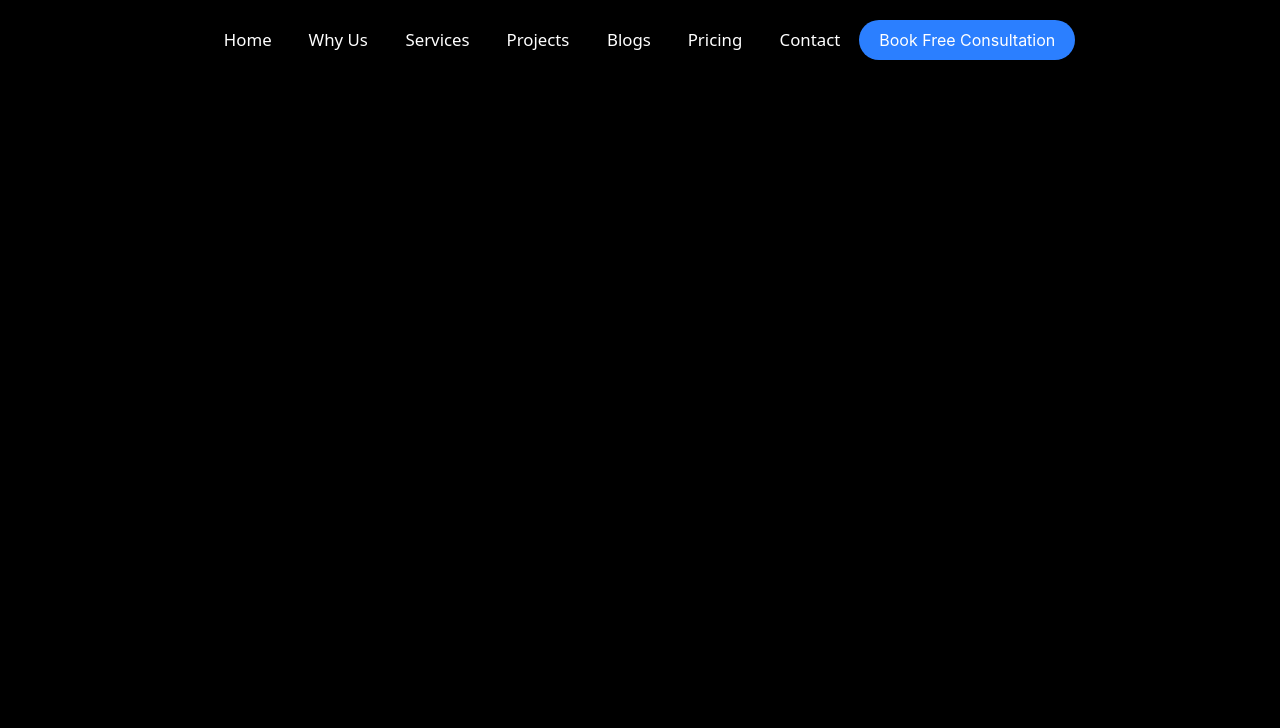
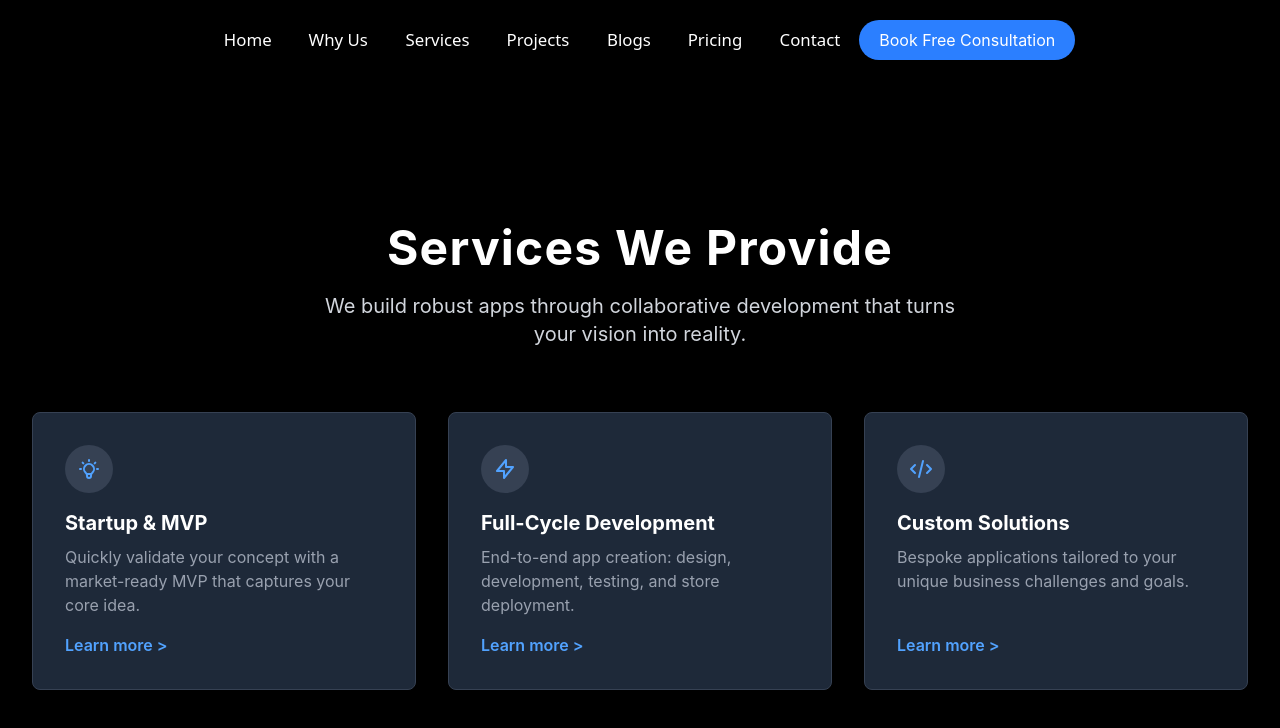
Before and after one commit to maharshiicodes/saas-clone, a React (Vite) app: page /services in a window 1280 px wide. Shown: the top 728 px of the page. Built offline with nearby package versions, Linux system fonts and the light colour scheme.

Commit message:
Service Page done

```diff
--- a/src/App.jsx
+++ b/src/App.jsx
@@ -5,6 +5,7 @@ import InfiniteScroll from './components/InfiniteScroll';
 import HomePage from './pages/HomePage';
 import { Routes, Route } from 'react-router-dom';
 import WhyUs from './components/WhyUs';
+import Services from './components/Services';
 
 function App() {
   return (
@@ -14,6 +15,7 @@ function App() {
         <Routes>
           <Route path="/" element={<HomePage />} />
           <Route path="/why-us" element={<WhyUs />}></Route>
+          <Route path="/services" element={<Services />}></Route>
         </Routes>
       </main>
     </div>
--- /dev/null
+++ b/src/components/Services.jsx
@@ -0,0 +1,42 @@
+import React from "react";
+
+function Services(){
+    return(
+        <div className='bg-black py-20 px-4'>
+        <div className='flex flex-col  items-center text-center'>
+           <h1 className='text-white text-5xl tracking-wide font-bold'>Services We Provide</h1>
+           <p className='text-gray-300 mt-5 text-xl max-w-2xl'>We build robust apps through collaborative development that turns your vision into reality.</p>
+            <div className='flex flex-wrap items-stretch justify-center mt-16 gap-8 text-white'>
+               <div className='group flex flex-col items-start bg-gray-800 border border-gray-700 p-8 rounded-lg shadow-md w-full max-w-sm text-left transition-transform duration-300 hover:scale-105 hover:bg-white'>
+                        <div className="p-3 mb-4 bg-gray-700 rounded-full group-hover:bg-blue-100">
+                             <svg xmlns="http://www.w.org/2000/svg" className="h-6 w-6 text-blue-400" fill="none" viewBox="0 0 24 24" stroke="currentColor"><path strokeLinecap="round" strokeLinejoin="round" strokeWidth={2} d="M9.663 17h4.673M12 3v1m6.364 1.636l-.707.707M21 12h-1M4 12H3m3.343-5.657l-.707-.707m2.828 9.9a5 5 0 117.072 0l-.548.547A3.374 3.374 0 0014 18.469V19a2 2 0 11-4 0v-.531c0-.895-.356-1.754-.988-2.386l-.548-.547z" /></svg>
+                        </div>
+                        <h4 className='text-white text-xl font-bold mb-2 group-hover:text-black'>Startup & MVP</h4>
+                        <p className='text-gray-400 mb-4 group-hover:text-black'>Quickly validate your concept with a market-ready MVP that captures your core idea.</p>
+                        <a href="#" className='text-blue-400 font-semibold mt-auto group-hover:text-blue-600'>Learn more &gt;</a>
+                    </div>
+                    <div className='group flex flex-col items-start bg-gray-800 border border-gray-700 p-8 rounded-lg shadow-md w-full max-w-sm text-left transition-transform duration-300 hover:scale-105 hover:bg-white'>
+                        <div className="p-3 mb-4 bg-gray-700 rounded-full group-hover:bg-blue-100 ">
+                            <svg xmlns="http://www.w.g/2000/svg" className="h-6 w-6 text-blue-400 " fill="none" viewBox="0 0 24 24" stroke="currentColor"><path strokeLinecap="round" strokeLinejoin="round" strokeWidth={2} d="M13 10V3L4 14h7v7l9-11h-7z" /></svg>
+                        </div>
+                        <h4 className='text-white text-xl font-bold mb-2 group-hover:text-black'>Full-Cycle Development</h4>
+                        <p className='text-gray-400 mb-4 group-hover:text-black'>End-to-end app creation: design, development, testing, and store deployment.</p>
+                        <a href="#" className='text-blue-400 font-semibold mt-auto'>Learn more &gt;</a>
+                    </div>
+                     <div className='group flex flex-col items-start bg-gray-800 border border-gray-700 p-8 rounded-lg shadow-md w-full max-w-sm text-left transition-transform duration-300 hover:scale-105 hover:bg-white'>
+                        <div className="p-3 mb-4 bg-gray-700 rounded-full group-hover:bg-blue-100">
+                            <svg xmlns="http://www.w3.org/2000/svg" className="h-6 w-6 text-blue-400" fill="none" viewBox="0 0 24 24" stroke="currentColor"><path strokeLinecap="round" strokeLinejoin="round" strokeWidth={2} d="M10 20l4-16m4 4l4 4-4 4M6 16l-4-4 4-4" /></svg>
+                        </div>
+                        <h4 className='text-white text-xl font-bold mb-2 group-hover:text-black'>Custom Solutions</h4>
+                        <p className='text-gray-400 mb-4 group-hover:text-black'>Bespoke applications tailored to your unique business challenges and goals.</p>
+                        <a href="#" className='text-blue-400 font-semibold mt-auto'>Learn more &gt;</a>
+                    </div>
+
+            </div>
+            <div className='text-white'></div>
+            <div></div>
+        </div>
+        </div>
+    )
+}
+export default Services;
```
